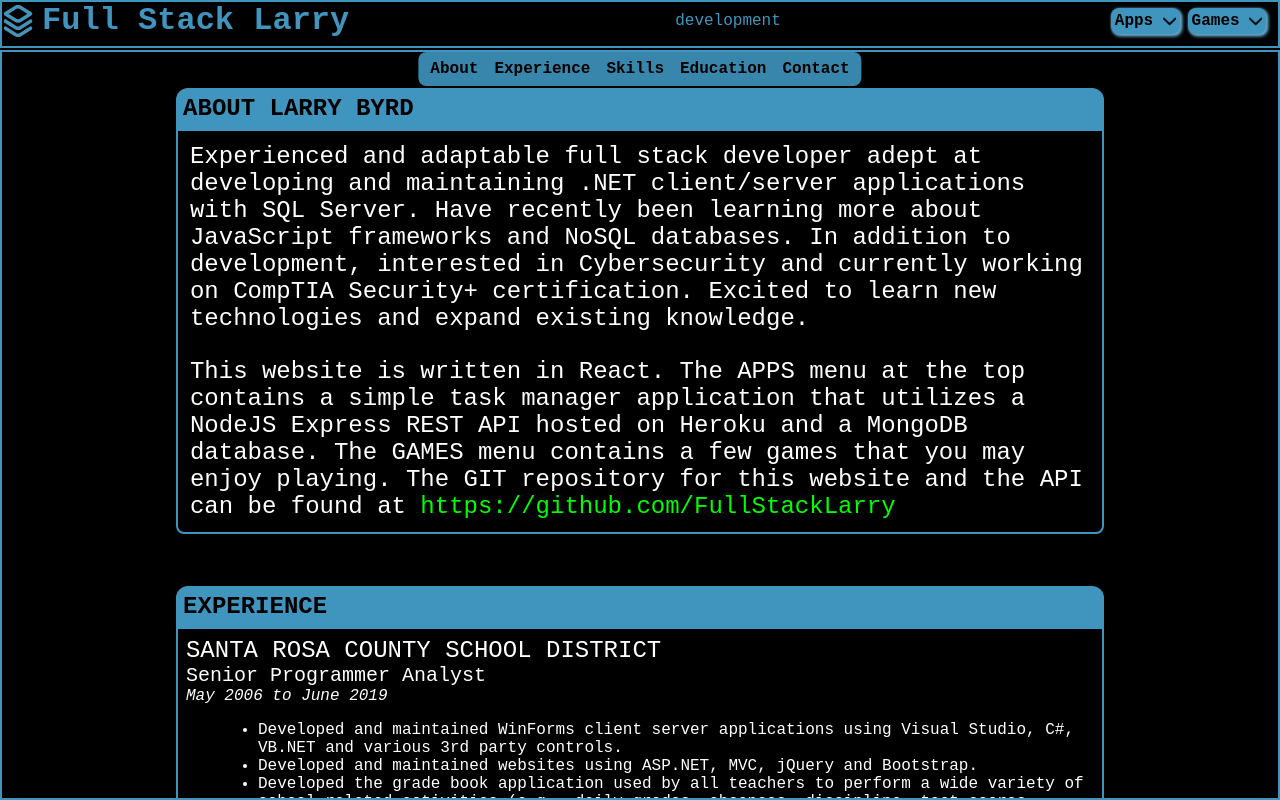
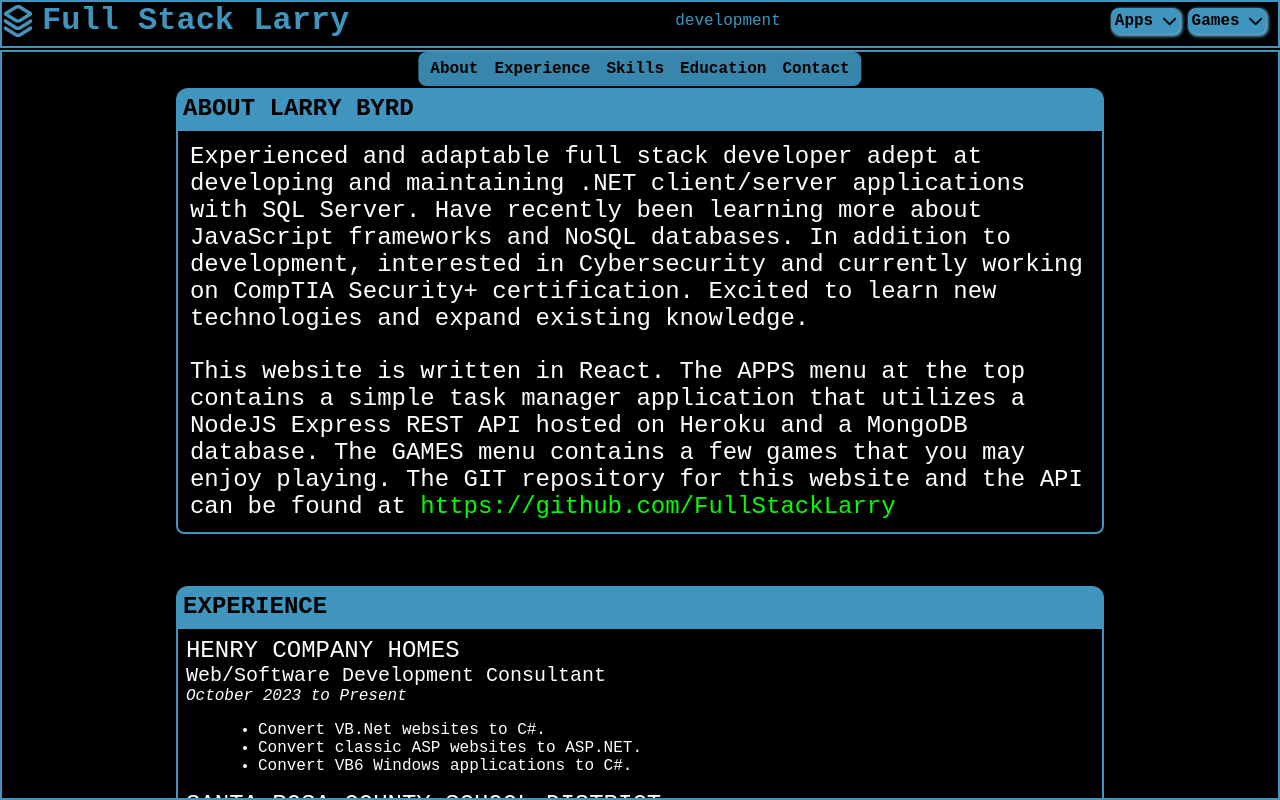
Before and after one commit to FullStackLarry/FullStackLarryNet, a React (Create React App) app in the folder FullStackLarryNet/ClientApp/: page / in a window 1280 px wide. Built offline with nearby package versions, Linux system fonts and the light colour scheme; no server answers.

Commit message:
Added to resume

```diff
--- a/FullStackLarryNet/ClientApp/public/index.html
+++ b/FullStackLarryNet/ClientApp/public/index.html
@@ -9,6 +9,11 @@
       name="Full Stack Larry"
       content="Home of full stack developer Larry Byrd"
     />
+    <meta name="Author" content="Larry Byrd" />
+    <meta
+      name="Description"
+      content="Home of full stack developer Larry Byrd"
+    />
     <link rel="apple-touch-icon" href="%PUBLIC_URL%/logo192.png" />
     <link rel="manifest" href="%PUBLIC_URL%/manifest.json" />
     <title>Full Stack Larry</title>
--- a/FullStackLarryNet/ClientApp/src/components/Home/Home.js
+++ b/FullStackLarryNet/ClientApp/src/components/Home/Home.js
@@ -56,6 +56,18 @@ function Home() {
       <div id="experience" className="home-section">
         <h2>Experience</h2>
         <div className="home-section-border">
+          <span className="resume-company">Henry Company Homes</span>
+          <br />
+          <span className="resume-title">
+            Web/Software Development Consultant
+          </span>
+          <br />
+          <span className="resume-dates">October 2023 to Present</span>
+          <ul className="resume-list">
+            <li>Convert VB.Net websites to C#.</li>
+            <li>Convert classic ASP websites to ASP.NET.</li>
+            <li>Convert VB6 Windows applications to C#.</li>
+          </ul>
           <span className="resume-company">
             Santa Rosa County School District
           </span>
```
